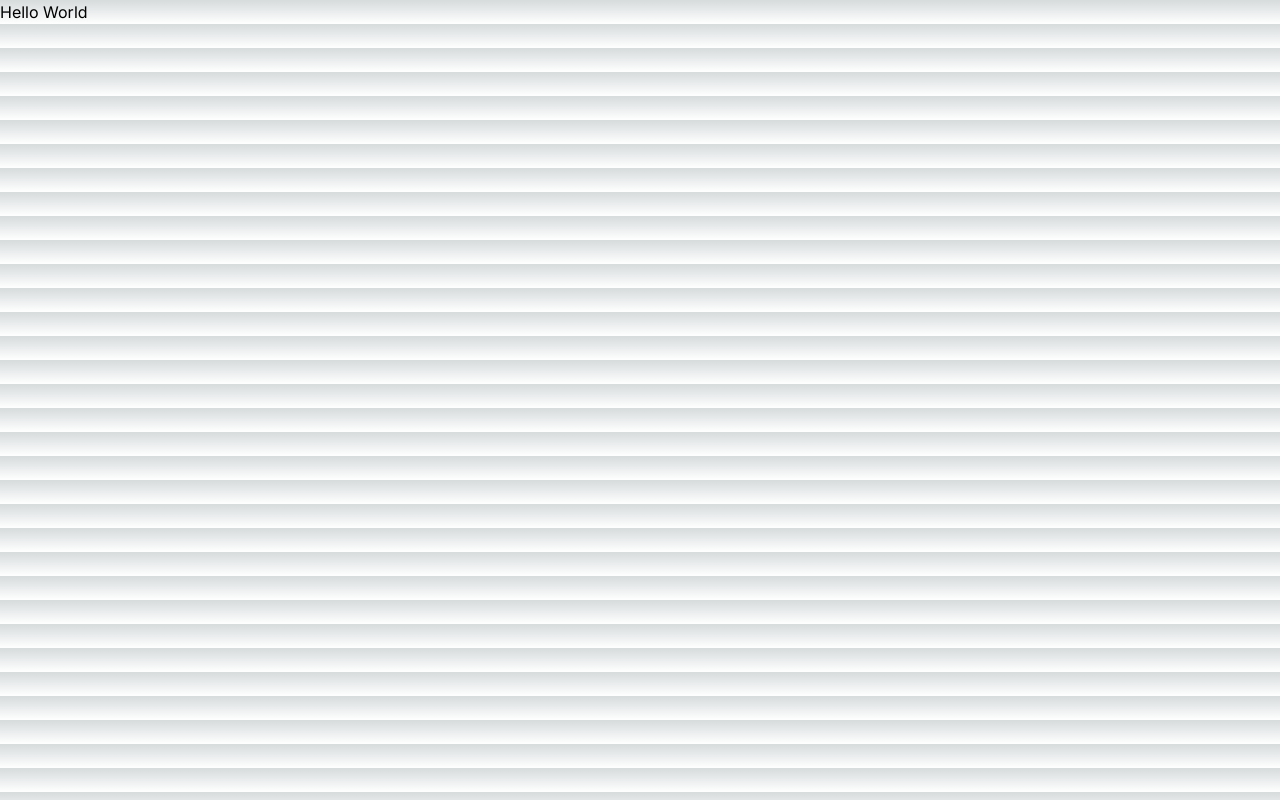
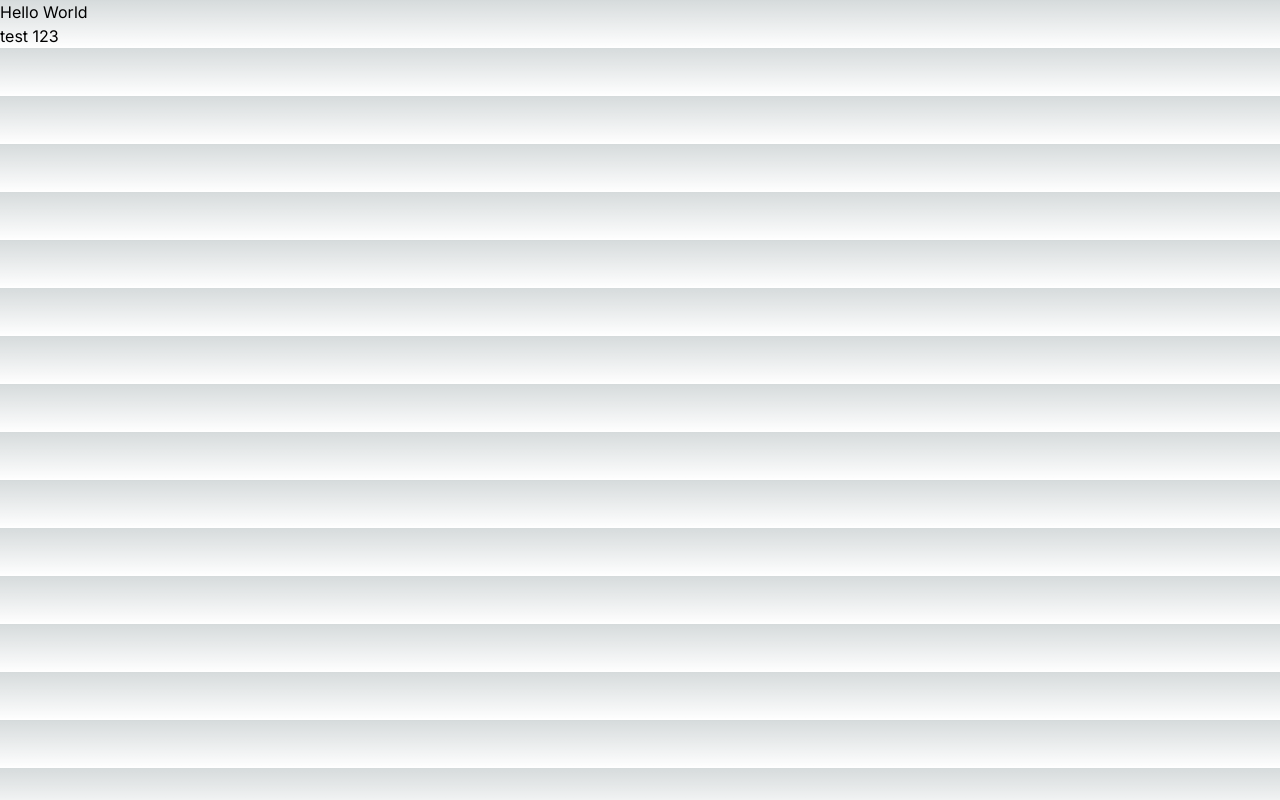
Before and after one commit to matheuszwilk/testnext, a Next.js app: page / in a window 1280 px wide. Built offline with nearby package versions, Linux system fonts and the light colour scheme.

Commit message:
Update page.tsx

```diff
--- a/app/page.tsx
+++ b/app/page.tsx
@@ -2,6 +2,7 @@ export default function Home() {
   return (
     <div>
       <h1>Hello World</h1>
+      <h1>test 123</h1>
     </div>
   );
 }
```
